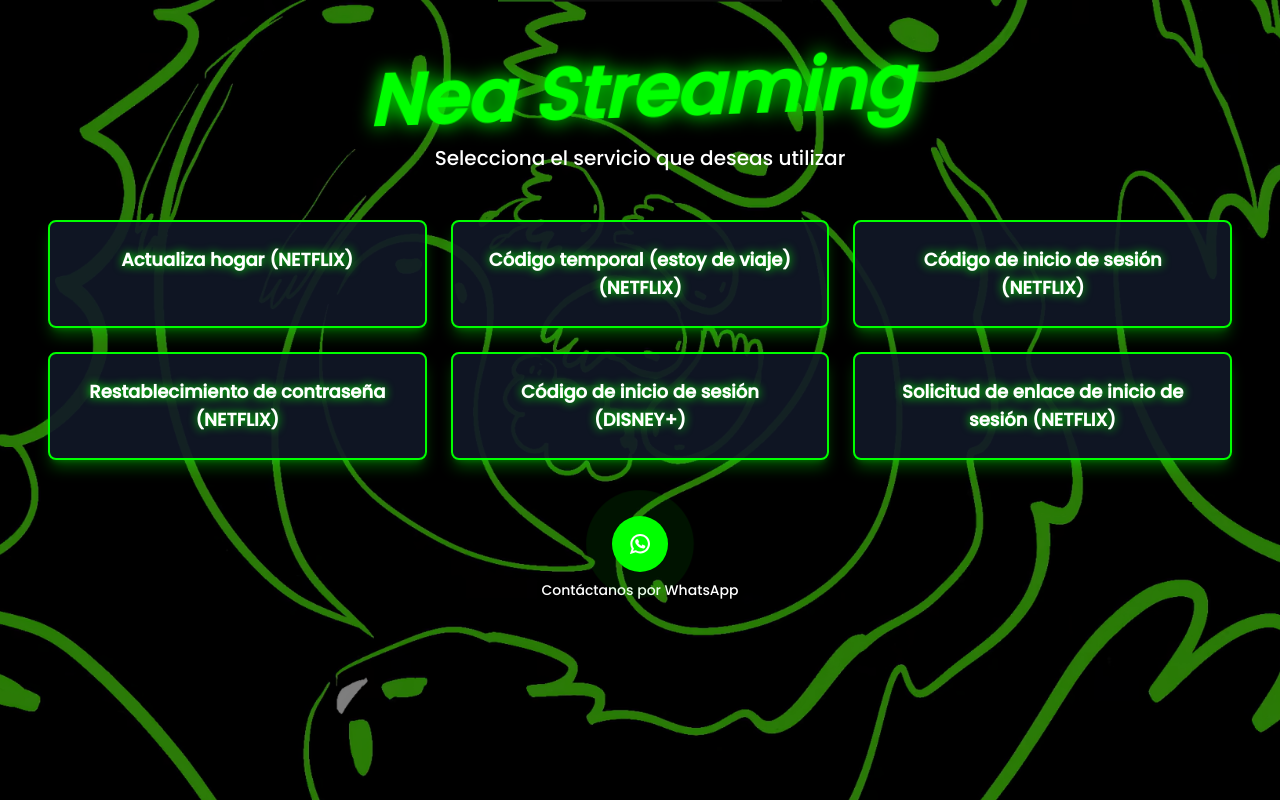
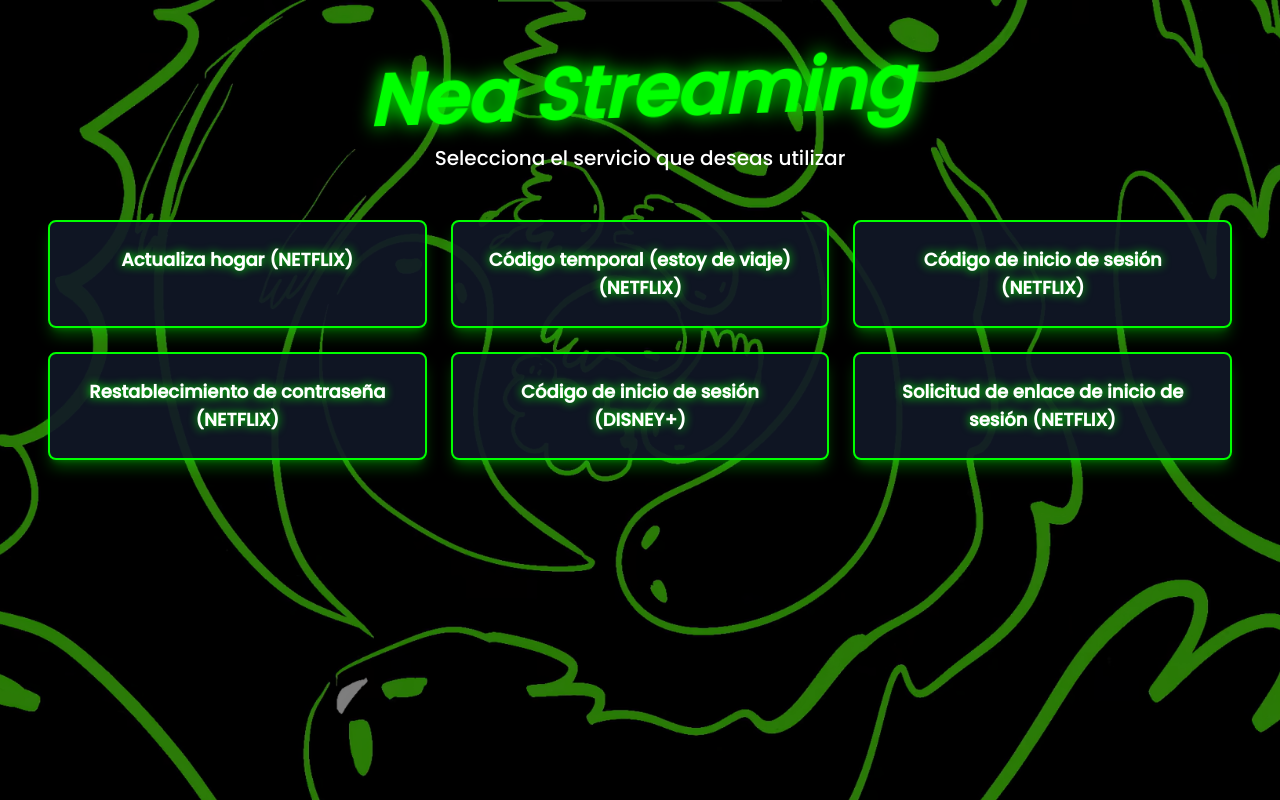
Before and after one commit to FabianEspitia-it/nea_streaming_frontend, a Next.js app: page / in a window 1280 px wide. Built offline with nearby package versions, Linux system fonts and the light colour scheme.

Commit message:
rm footer

```diff
--- a/src/components/Hero.tsx
+++ b/src/components/Hero.tsx
@@ -1,5 +1,5 @@
 import { Fade } from "react-awesome-reveal";
-import Footer from "./Footer";
+// import Footer from "./Footer";
 
 export default function Hero() {
   const services = [
@@ -67,7 +67,7 @@
         </Fade>
       </div>
 
-      <Footer />
+      {/** <Footer /> */}
     </section>
   );
 }
```
